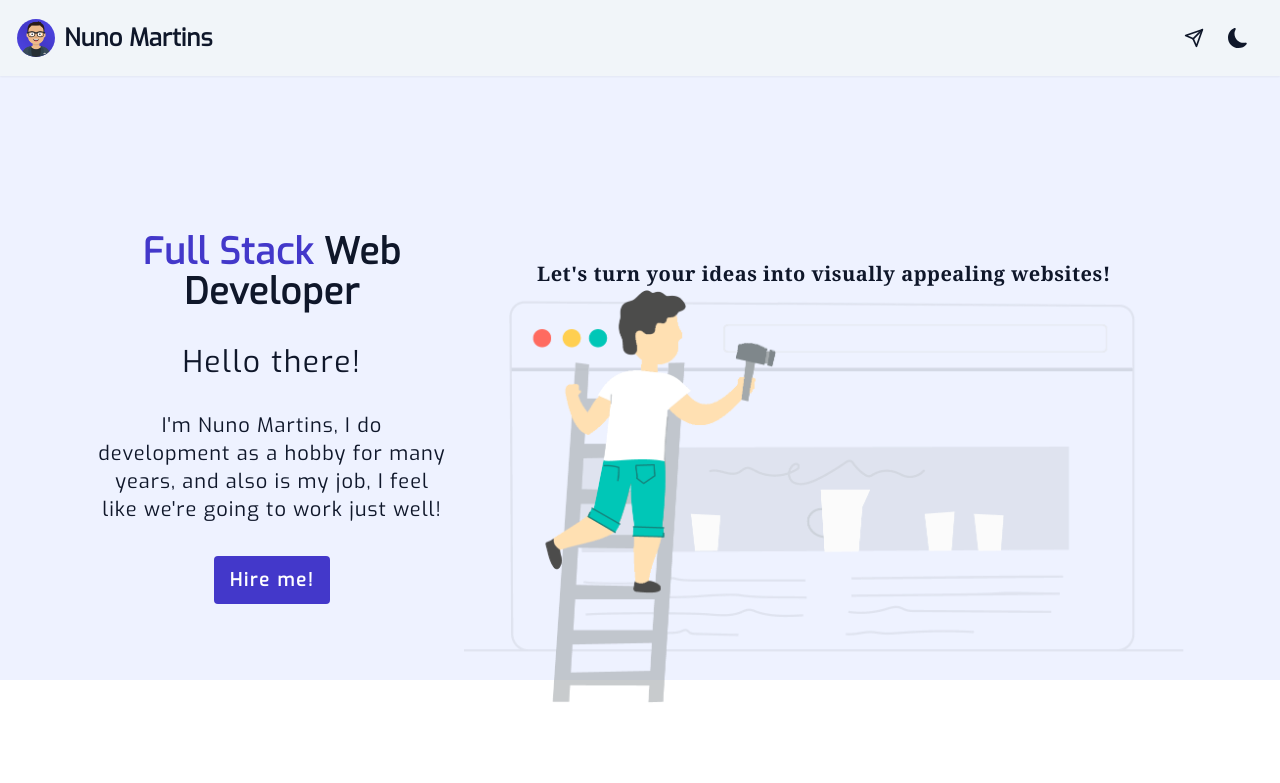
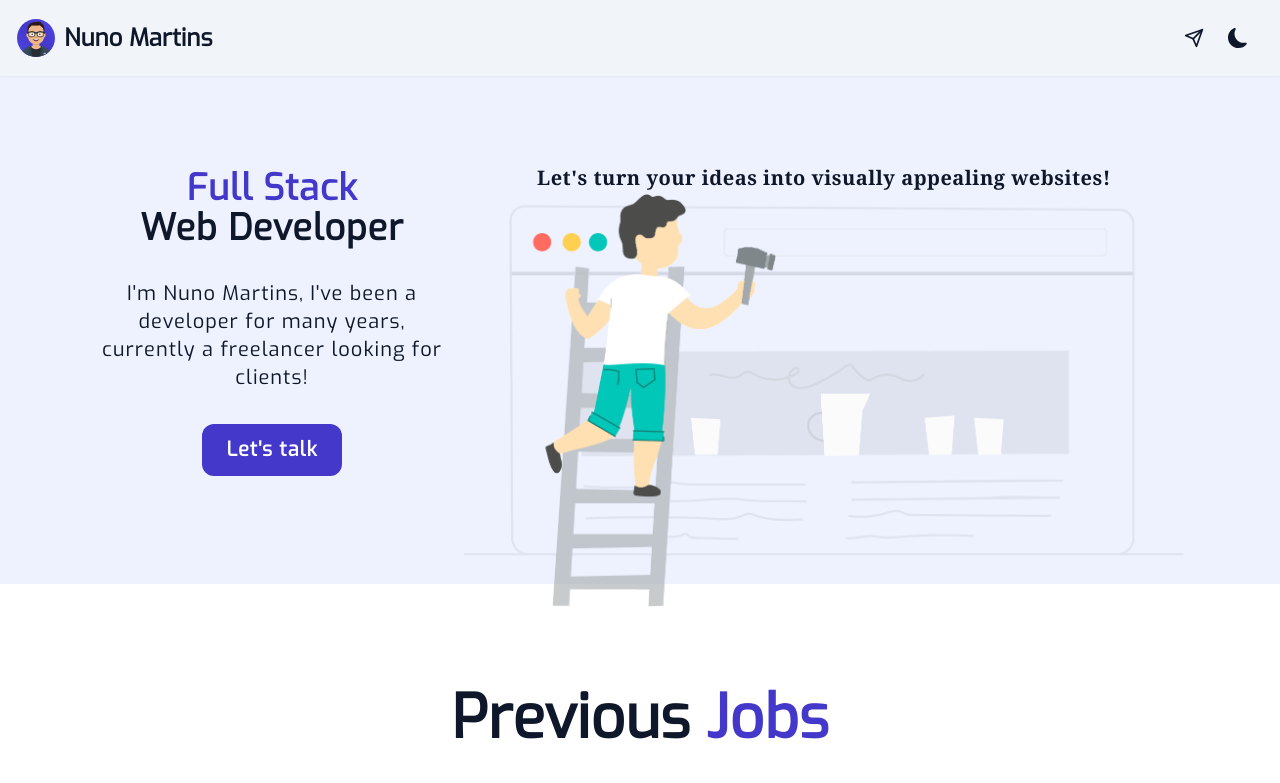
Before and after one commit to Filigs/next-portfolio, a Next.js app: page / in a window 1280 px wide. Shown: the top 783 px of the page. Built offline with nearby package versions, Linux system fonts and the light colour scheme.

Commit message:
more responsive
# added css variables
# removed unnecessary text
# minor changes in hero and experience component

```diff
--- a/components/index/biography.js
+++ b/components/index/biography.js
@@ -1,13 +1,10 @@
 export default function Biography() {
   const biography = {
     // title: "Hey there, I'm Filipe",
-    body: "I'm Nuno Martins, I do development as a hobby for many years, and also is my job, I feel like we're going to work just well!",
+    body: "I'm Nuno Martins, I've been a developer for many years, currently a freelancer looking for clients!",
   };
   return (
     <div className="border-0">
-      <p className="mb-4 text-base font-medium tracking-wider text-center lg:mb-8 lg:text-2xl xl:text-3xl lg:max-w-xl">
-        {"Hello there!"}
-      </p>
       <p className="text-base tracking-wider text-center lg:text-lg xl:text-xl lg:max-w-xl">
         {biography.body}
       </p>
--- a/components/index/hero.js
+++ b/components/index/hero.js
@@ -13,27 +13,27 @@ export default function Hero() {
 
   return (
     <div className="border-0">
-      <div className="items-center block p-8 pb-4 leading-normal transition-all duration-75 lg:pb-8 xl:pb-4 lg:gap-x-8 lg:p-12 xl:p-24 bg-borderLight dark:bg-borderDark lg:min-w-full lg:duration-500">
+      <div className="items-center block px-8 pb-4 leading-normal transition-all duration-75 lg:pb-8 xl:pb-4 lg:gap-x-8 lg:px-12 xl:px-24 bg-borderLight dark:bg-borderDark lg:min-w-full lg:duration-500">
         {/* hero */}
         <div className="grid text-center rounded lg:gap-4 lg:grid-cols-3 lg:text-center lg:items-center">
           {/* text */}
-          <div>
+          <div className="">
             <div className="space-y-4 lg:space-y-8">
-              <p className="mb-8 text-2xl font-bold tracking-wide lg:text-4xl">
+              <div className="grid mb-8 text-2xl font-bold tracking-wide lg:text-4xl">
                 <span className="text-secondaryLight dark:text-secondaryDark">
                   {filipe.spec + " "}
                 </span>
                 <span className="text-dark dark:text-light">{filipe.role}</span>
-              </p>
+              </div>
               <div>
                 <Biography />
               </div>
               <div className="text-center">
                 {/* button */}
                 <Link href="/contact-form" passHref>
-                  <p className="cursor-pointer inline-flex items-center justify-center px-4 py-2.5 text-lg font-semibold tracking-widest text-center text-light bg-secondaryLight dark:bg-secondaryDark rounded hover:bg-hoverLight dark:hover:bg-hoverDark focus:ring-4 ring-ringLight dark:ring-ringDark">
-                    Hire me!
-                  </p>
+                  <button className="text-light bg-secondaryLight dark:bg-secondaryDark hover:bg-hoverLight dark:hover:bg-hoverDark">
+                    {"Let's talk"}
+                  </button>
                 </Link>
               </div>
             </div>
@@ -44,7 +44,7 @@ export default function Hero() {
           {/* landing pic */}
 
           <div className="items-center justify-center pt-12 translate-y-10 lg:min-w-full lg:translate-y-20 lg:col-span-2">
-            <p className="font-serif text-xl font-bold tracking-wide lg:text-xl text-dark dark:text-light">
+            <p className="font-serif text-xl font-bold tracking-wide lg:text-xl text-dark dark:text-light lg:-translate-y-14">
               {filipe.about}
             </p>
             <Image
--- a/components/index/portfolio.js
+++ b/components/index/portfolio.js
@@ -31,17 +31,17 @@ export default function Portfolio() {
 
   return (
     <div className="bg-light dark:bg-dark">
-      <div className="py-8 px-4 lg:py-16 lg:px-6 mx-auto max-w-screen-xl ">
-        <div className="mx-auto max-w-screen-sm text-center lg:mb-20 mb-10">
-          <h2 className="mb-4 text-3xl lg:text-4xl tracking-tight font-extrabold text-dark dark:text-light">
-            Welcome to my{" "}
+      <div className="max-w-screen-xl px-4 py-8 mx-auto lg:py-16 lg:px-6 ">
+        <div className="max-w-screen-sm mx-auto mb-10 text-center lg:mb-20">
+          <h2 className="mb-4 text-3xl font-extrabold tracking-tight lg:text-4xl text-dark dark:text-light">
+            {"Welcome to my "}
             <span className="text-hoverLight dark:text-secondaryDark">
-              Portfolio
+              {"Portfolio"}
             </span>
           </h2>
           <p className="font-light text-slate-500 sm:text-xl dark:text-slate-400">
             {
-              "Keep updated with the current project I'm working at and my best past development experiences!"
+              "Stay updated with the current project I'm working at and my best past development experiences!"
             }
           </p>
         </div>
@@ -52,12 +52,12 @@ export default function Portfolio() {
             return (
               <div
                 key={project.id}
-                className="p-6 bg-slate-50 rounded-lg border border-slate-200 shadow-md dark:bg-slate-800 dark:border-slate-700 max-w-screen-xl"
+                className="max-w-screen-xl p-6 border rounded-lg shadow-md bg-slate-50 border-slate-200 dark:bg-slate-800 dark:border-slate-700"
               >
-                <div className="flex justify-between items-center mb-5 text-slate-500">
+                <div className="flex items-center justify-between mb-5 text-slate-500">
                   <span
                     key={project.type}
-                    className="bg-primary-100 text-primary-800 text-sm font-medium inline-flex items-center rounded dark:bg-primary-200 dark:text-primary-800"
+                    className="inline-flex items-center text-sm font-medium rounded bg-primary-100 text-primary-800 dark:bg-primary-200 dark:text-primary-800"
                   >
                     {project.type}
                   </span>
@@ -65,7 +65,7 @@ export default function Portfolio() {
                     {project.start}
                   </span>
                 </div>
-                <div className="mx-auto items-center my-8 rounded-lg ">
+                <div className="items-center mx-auto my-8 rounded-lg ">
                   <Image
                     alt={project.title + "'s image"}
                     src={project.image}
@@ -82,7 +82,7 @@ export default function Portfolio() {
                     target="_blank"
                     rel="noopener noreferrer"
                     alt="My portfolio website"
-                    className="hover:underline inline-flex items-center"
+                    className="inline-flex items-center hover:underline"
                   >
                     <span key={project.title}> {project.title}</span>
                     <HiExternalLink className="ml-2 text-dark dark:text-ringDark" />{" "}
@@ -95,7 +95,7 @@ export default function Portfolio() {
                   {project.description}
                 </p>
                 <div
-                  className="flex justify-end items-center"
+                  className="flex items-center justify-end"
                   key={project.github}
                 >
                   <a
--- a/pages/contact-form.js
+++ b/pages/contact-form.js
@@ -15,12 +15,12 @@ export default function ContactForm() {
     );
   }
   return (
-    <section className="bg-light dark:bg-dark transition-all duration-75 lg:duration-500">
-      <div className="py-8 lg:py-16 px-4 mx-auto max-w-screen-md">
-        <h2 className="mb-4 text-4xl tracking-tight font-extrabold text-center text-dark dark:text-light">
+    <section className="transition-all duration-75 bg-light dark:bg-dark lg:duration-500">
+      <div className="max-w-screen-md px-4 py-8 mx-auto lg:py-16">
+        <h2 className="mb-4 text-4xl font-extrabold tracking-tight text-center text-dark dark:text-light">
           Seems like you have something on your mind!
         </h2>
-        <p className="mb-8 lg:mb-16 font-light text-center text-slate-500 dark:text-slate-400 sm:text-xl">
+        <p className="mb-8 font-light text-center lg:mb-16 text-slate-500 dark:text-slate-400 sm:text-xl">
           {
             "Want to talk about it? Please fill this form and I will instantly receive your submission!"
           }
@@ -29,7 +29,7 @@ export default function ContactForm() {
           <div>
             <label
               htmlFor="email"
-              className="block mb-2 text-sm lg:text-md xl:text-lg font-medium text-dark  dark:text-light"
+              className="block mb-2 text-sm font-medium lg:text-md xl:text-lg text-dark dark:text-light"
             >
               Contact Email
             </label>
@@ -50,14 +50,14 @@ export default function ContactForm() {
           <div>
             <label
               htmlFor="subject"
-              className="block mb-2 text-sm lg:text-md xl:text-lg font-medium text-dark  dark:text-light"
+              className="block mb-2 text-sm font-medium lg:text-md xl:text-lg text-dark dark:text-light"
             >
               What type of project is it?
             </label>
             <input
               type="text"
               id="subject"
-              className="block p-3 w-full text-sm lg:text-md xl:text-lg text-dark bg-slate-50 rounded-lg border border-slate-300 shadow-sm focus:ring-secondaryDark focus:border-secondaryDark dark:bg-slate-700 dark:border-slate-600 dark:placeholder-slate-400 dark:text-light dark:focus:ring-secondaryDark dark:focus:border-secondaryDark dark:shadow-sm-light "
+              className="block w-full p-3 text-sm border rounded-lg shadow-sm lg:text-md xl:text-lg text-dark bg-slate-50 border-slate-300 focus:ring-secondaryDark focus:border-secondaryDark dark:bg-slate-700 dark:border-slate-600 dark:placeholder-slate-400 dark:text-light dark:focus:ring-secondaryDark dark:focus:border-secondaryDark dark:shadow-sm-light "
               placeholder="Startup / E-Commerce / Web app / SaaS ..."
               required
             />
@@ -70,7 +70,7 @@ export default function ContactForm() {
           <div className="sm:col-span-2">
             <label
               htmlFor="message"
-              className="block mb-2 text-sm lg:text-md xl:text-lg font-medium text-dark  dark:text-light"
+              className="block mb-2 text-sm font-medium lg:text-md xl:text-lg text-dark dark:text-light"
             >
               About the project
             </label>
@@ -87,17 +87,16 @@ export default function ContactForm() {
             />
           </div>
           <div className="flex flex-row items-center justify-between">
-            <span
-              className="py-3 px-5 text-sm lg:text-md xl:text-lg font-medium text-center text-red-500 dark:text-rose-500 hover:underline cursor-pointer rounded-lg sm:w-fit inline-flex items-center gap-2"
+            <button
+              className="text-light bg-danger"
               onClick={() => router.back()}
             >
-              <HiArrowNarrowLeft />
-              {"Click here to go back"}
-            </span>
+              {"Back"}
+            </button>
             <button
               type="submit"
               disabled={state.submitting}
-              className="py-3 px-5 text-sm lg:text-md xl:text-lg font-medium text-center text-light rounded-lg bg-emerald-700 sm:w-fit hover:bg-emerald-800 focus:ring-4 focus:outline-none focus:ring-emerald-300 dark:bg-emerald-600 dark:hover:bg-emerald-700 dark:focus:ring-emerald-800 transition-transform duration-300"
+              className="text-light bg-success"
             >
               Submit
             </button>
--- a/styles/globals.css
+++ b/styles/globals.css
@@ -27,4 +27,7 @@ a {
   html {
     @apply antialiased lg:transition-transform lg:duration-150;
   }
+  button {
+    @apply px-6 py-3 text-base font-bold tracking-wider text-center rounded-xl lg:text-lg xl:text-xl sm:w-fit focus:ring-4 focus:ring-ringLight dark:focus:ring-ringDark hover:opacity-90;
+  }
 }
--- a/tailwind.config.js
+++ b/tailwind.config.js
@@ -23,6 +23,8 @@ module.exports = {
         hoverDark: "#38bdf8", // sky-400 - button:hover
         ringLight: "#a5b4fc", // indigo-300 - button ring (border)
         ringDark: "#7dd3fc", // sky-300 - button ring (border)
+        success: "#0d9488", // teal-600
+        danger: "#be123c", // rose-700
       },
     },
     plugins: [require("flowbite/plugin"), require("@tailwindcss/forms")],
```
